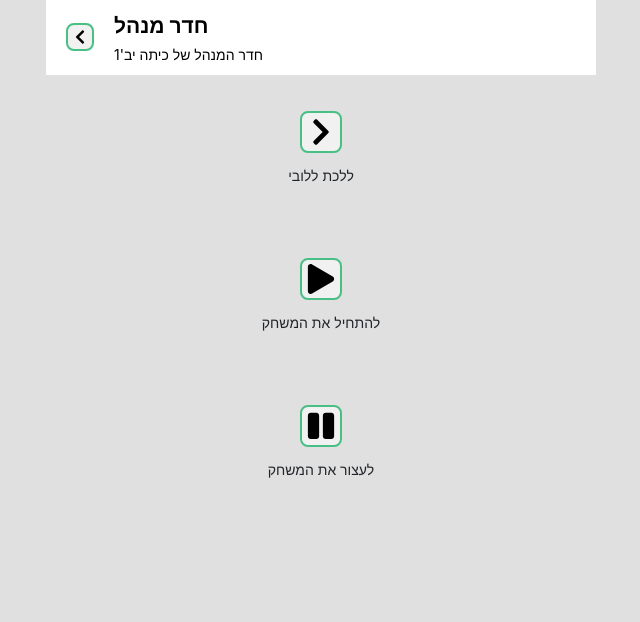
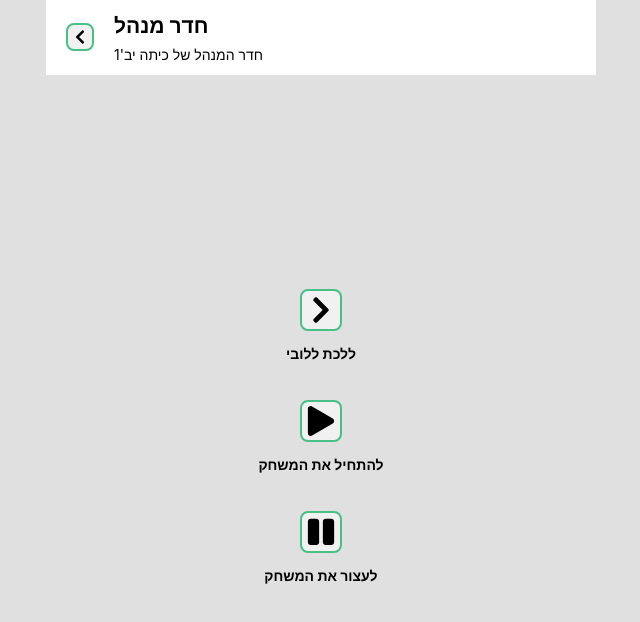
Before and after one commit to Adoobdoob71/ChemiFun_The_Sequel, a React (Create React App) app: page /game_control/1 in a window 1280 px wide. Shown: the top 622 px of the page, without its empty margins (319-959 px from the left). Built offline with nearby package versions, Linux system fonts and the light colour scheme.

Commit message:
📦 NEW: Dark Mode is here!

```diff
--- a/src/App.tsx
+++ b/src/App.tsx
@@ -1,5 +1,6 @@
 import React from "react";
 import { BrowserRouter, Route, Switch } from "react-router-dom";
+import AboutPage from "./screens/AboutPage/AboutPage";
 import ControlPage from "./screens/ControlPage/ControlPage";
 import HomePage from "./screens/HomePage/HomePage";
 import LobbyPage from "./screens/LobbyPage/LobbyPage";
@@ -62,6 +63,9 @@ const App: React.FC = (props) => {
             <Route path="/game_questions/:gameID">
               <QuestionPage />
             </Route>
+            <Route path="/about">
+              <AboutPage />
+            </Route>
           </Switch>
         </BrowserRouter>
       </NicknameContext.Provider>
--- a/src/components/AnswerButton/AnswerButton.css
+++ b/src/components/AnswerButton/AnswerButton.css
@@ -12,3 +12,7 @@
 .answer_button_text {
   color: var(--text-color);
 }
+
+.answer_button_main_view:active {
+  opacity: 0.4;
+}
--- a/src/components/Button/Button.css
+++ b/src/components/Button/Button.css
@@ -1,7 +1,11 @@
 .button_main_view {
-  background-color: var(--primary-color);
+  background-color: var(--surface-color);
   border-radius: 0.8rem;
-  padding: 0.6rem;
+  padding-inline: 1.2rem;
+  padding-block: 0.8rem;
+  outline: none;
+  border: 0.2rem solid var(--primary-color);
+  user-select: none;
 }
 
 .button_text {
--- a/src/components/Button/Button.tsx
+++ b/src/components/Button/Button.tsx
@@ -1,4 +1,5 @@
 import React from "react";
+import "./Button.css";
 
 interface ButtonProps {
   style?: React.CSSProperties;
@@ -11,6 +12,7 @@ const Button: React.FC<ButtonProps> = (props) => {
   return (
     <button
       className="button_main_view flex justify_center align_center"
+      style={props.style}
       onClick={props.onClick}>
       <span className={`button_text font_${props.size}`}>{props.text}</span>
     </button>
--- a/src/components/index.tsx
+++ b/src/components/index.tsx
@@ -8,6 +8,7 @@ export { default as AnswerButton } from "./AnswerButton/AnswerButton";
 export { default as Header } from "./Header/Header";
 export { default as Alert } from "./Alert/Alert";
 export { default as Modal } from "./Modal/Modal";
+export { default as Link } from "./Link/Link";
 
 export { default as GameItem } from "./GameItem/GameItem";
 export { default as Participant } from "./Participant/Participant";
--- a/src/screens/ControlPage/ControlPage.tsx
+++ b/src/screens/ControlPage/ControlPage.tsx
@@ -9,6 +9,7 @@ import {
 import { useHistory, useParams } from "react-router";
 import { Column, Header, IconButton } from "../../components";
 import firebase from "firebase";
+import "./ControlPage.css";
 
 const ControlPage: React.FC = (props) => {
   const history = useHistory();
@@ -30,7 +31,7 @@ const ControlPage: React.FC = (props) => {
   };
 
   return (
-    <Column>
+    <Column style={{ height: window.innerHeight }}>
       <Header
         left={
           <IconButton
@@ -41,8 +42,9 @@ const ControlPage: React.FC = (props) => {
         title="חדר מנהל"
         subtitle="חדר המנהל של כיתה יב'1"
       />
-      <Column style={{ alignItems: "center" }}>
-        <Column style={{ alignItems: "center", marginBlock: "3.6rem" }}>
+      <Column
+        style={{ alignItems: "center", justifyContent: "center", flex: 1 }}>
+        <Column style={{ alignItems: "center" }}>
           <IconButton
             icon={<FaChevronRight color="var(--text-color)" size="3rem" />}
             onClick={navigateToLobbyPage}
@@ -50,7 +52,7 @@ const ControlPage: React.FC = (props) => {
           />
           <span className="control_page_caption font_small">ללכת ללובי</span>
         </Column>
-        <Column style={{ alignItems: "center", marginBlock: "3.6rem" }}>
+        <Column style={{ alignItems: "center", marginTop: "3.6rem" }}>
           <IconButton
             icon={<FaPlay color="var(--text-color)" size="3rem" />}
             onClick={startGame}
@@ -60,7 +62,7 @@ const ControlPage: React.FC = (props) => {
             להתחיל את המשחק
           </span>
         </Column>
-        <Column style={{ alignItems: "center", marginBlock: "3.6rem" }}>
+        <Column style={{ alignItems: "center", marginTop: "3.6rem" }}>
           <IconButton
             icon={<FaPause color="var(--text-color)" size="3rem" />}
             onClick={endGame}
--- a/src/screens/LobbyPage/LobbyPage.tsx
+++ b/src/screens/LobbyPage/LobbyPage.tsx
@@ -85,7 +85,10 @@ const LobbyPage: React.FC = (props) => {
       />
       <Column style={{ alignItems: "center", paddingInline: "1rem" }}>
         {loading ? (
-          <Spinner animation="border" color="var(--primary-color)" />
+          <Spinner
+            animation="border"
+            style={{ color: "var(--primary-color)" }}
+          />
         ) : (
           participants.map((item, index) => (
             <Participant
--- a/src/utils/classes.ts
+++ b/src/utils/classes.ts
@@ -4,6 +4,7 @@ export interface Game {
   host?: string;
   participants?: Participant[];
   key: string;
+  timeCreated: number;
 }
 
 export interface Participant {
```
